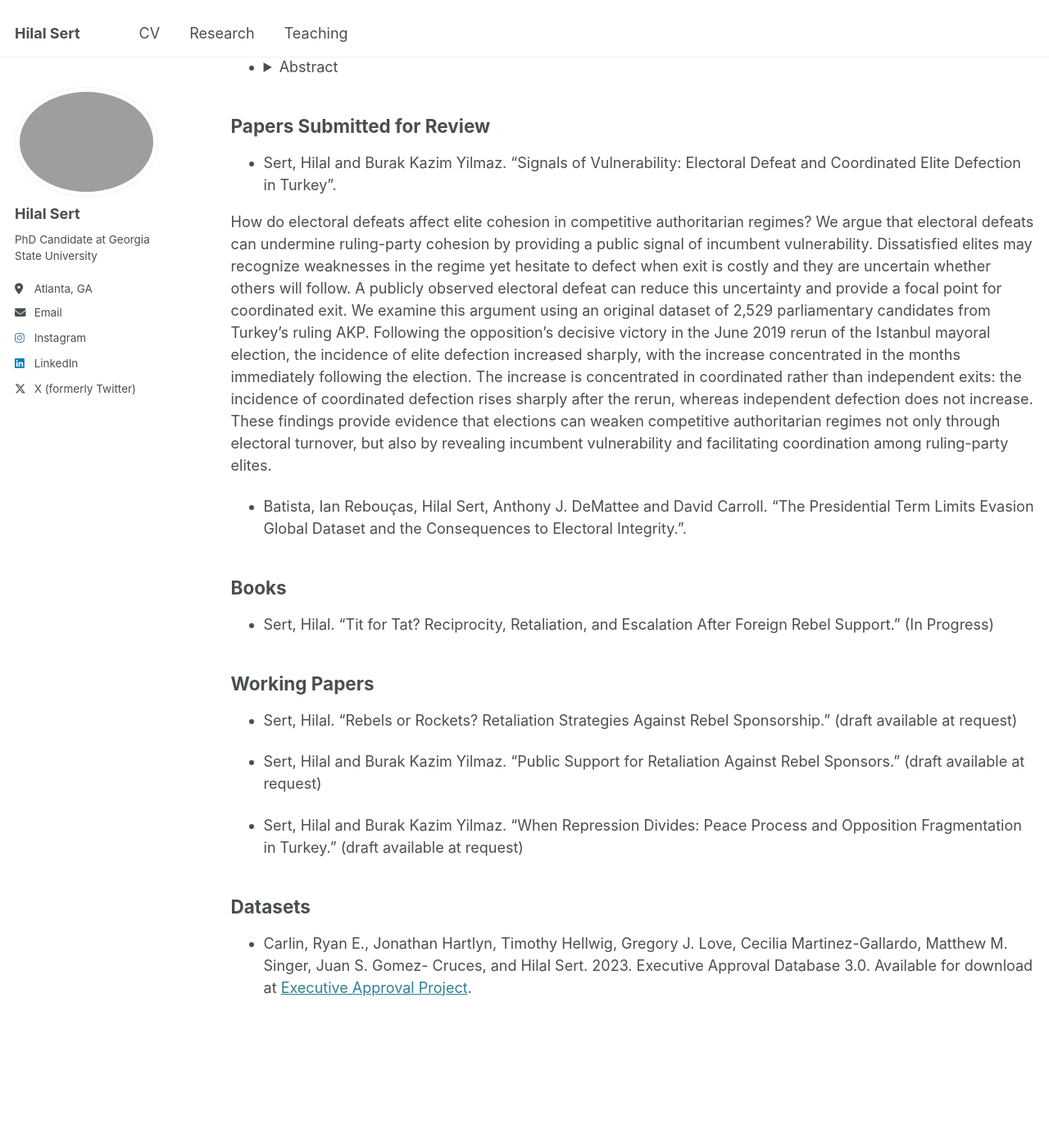
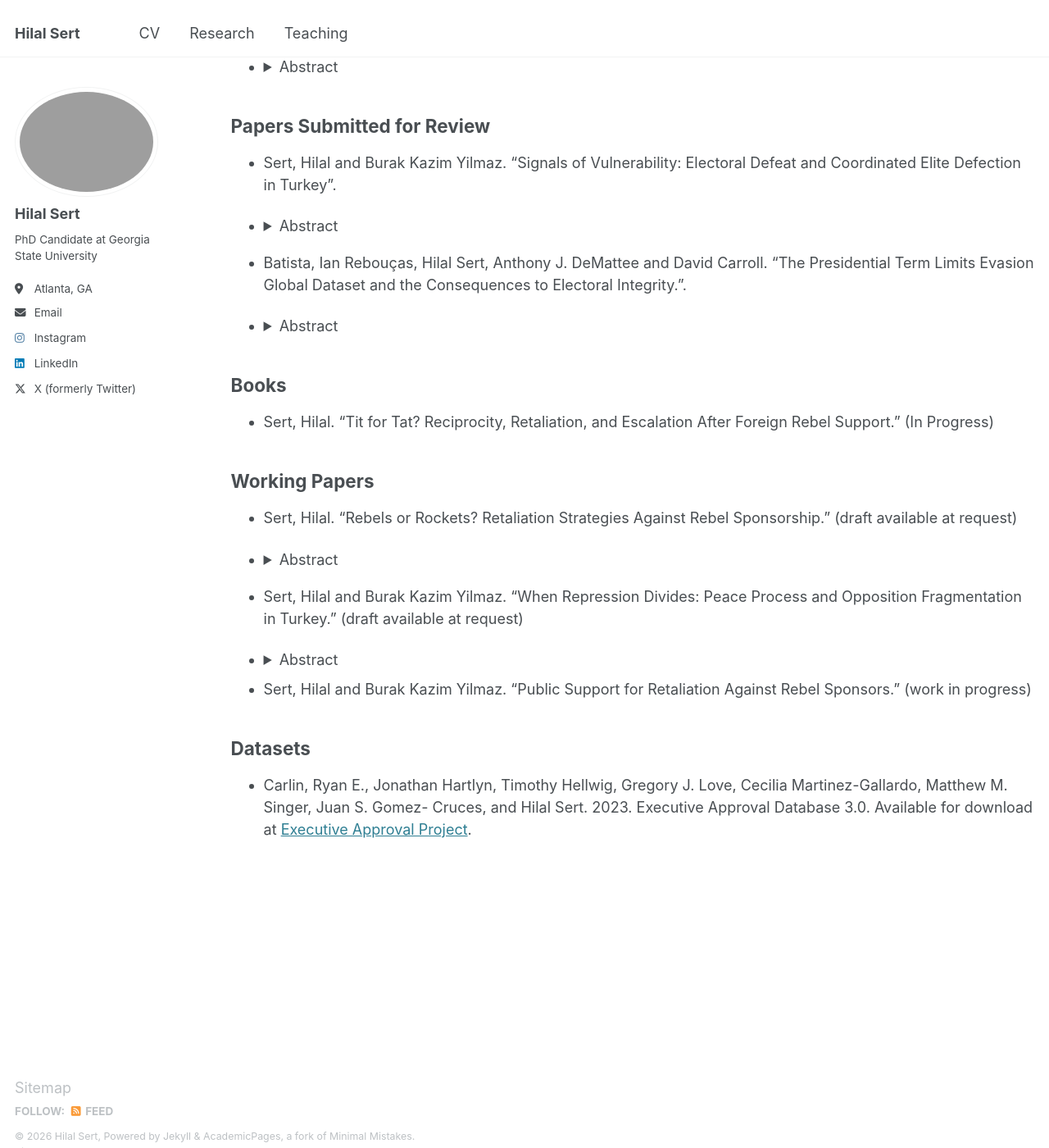
Before and after one commit to serthilal/serthilal.github.io, a Jekyll site: the page built from _pages/research.md, in a window 1280 px wide and 1400 px high, scrolled down 333 px. Shown: the whole window at 82% size. Built offline with Jekyll 4.4.1, drawn with Linux system fonts in a browser that asks for light colours.

Commit message:
Update research.md

```diff
--- a/_pages/research.md
+++ b/_pages/research.md
@@ -22,9 +22,15 @@ I study the impact of foreign rebel support on interstate relations. Specificall
 
 - Sert, Hilal and Burak Kazim Yilmaz. “Signals of Vulnerability: Electoral Defeat and Coordinated Elite Defection in Turkey”.
 
+-   <details>
+    <summary>Abstract</summary>
 How do electoral defeats affect elite cohesion in competitive authoritarian regimes? We argue that electoral defeats can undermine ruling-party cohesion by providing a public signal of incumbent vulnerability. Dissatisfied elites may recognize weaknesses in the regime yet hesitate to defect when exit is costly and they are uncertain whether others will follow. A publicly observed electoral defeat can reduce this uncertainty and provide a focal point for coordinated exit. We examine this argument using an original dataset of 2,529 parliamentary candidates from Turkey's ruling AKP. Following the opposition's decisive victory in the June 2019 rerun of the Istanbul mayoral election, the incidence of elite defection increased sharply, with the increase concentrated in the months immediately following the election. The increase is concentrated in coordinated rather than independent exits: the incidence of coordinated defection rises sharply after the rerun, whereas independent defection does not increase. These findings provide evidence that elections can weaken competitive authoritarian regimes not only through electoral turnover, but also by revealing incumbent vulnerability and facilitating coordination among ruling-party elites.
 
 - Batista, Ian Rebouças, Hilal Sert, Anthony J. DeMattee and David Carroll. “The Presidential Term Limits Evasion Global Dataset and the Consequences to Electoral Integrity.”.
+
+-   <details>
+    <summary>Abstract</summary>
+    Presidential term-limit evasion (TLE) is a significant driver of democratic backsliding and potentially undermines electoral integrity, yet this relationship warrants further causal investigation. This note presents the Presidential Term Limits Evasion Global Dataset, covering 676 presidential terms across 97 countries (1989–2023), as a new resource for studying this power-grabbing maneuver in democracies and its lasting consequences. The dataset covers original data collection for the modes of the TLE, Court Ruling, Legislative Amendment, or Popular Referendum, totaling 52 TLE cases. It also incorporates previous TLE coding efforts, becoming a comprehensive reference dataset on presidential TLE. To demonstrate the potential of the dataset, we apply a difference-in-differences approach to examine the relationship between different modes of TLE (Court, Legislative, Referendum) and several key electoral integrity measures, including electoral quality perception, Electoral Management Body autonomy, and election-day irregularities. Our findings confirm prior studies that court rulings TLEs are the most detrimental to electoral integrity. These findings strengthen causal claims about the impacts of TLE on electoral integrity and provide critical new insights into the institutional pathways through which TLE erodes democratic institutions and norms.
 
 ## Books
 
@@ -34,11 +40,18 @@ How do electoral defeats affect elite cohesion in competitive authoritarian regi
 
 - Sert, Hilal. “Rebels or Rockets? Retaliation Strategies Against Rebel Sponsorship.” (draft available at request)
 
-- Sert, Hilal and Burak Kazim Yilmaz. “Public Support for Retaliation Against Rebel Sponsors.” (draft available at
-request)
+ - <details>
+    <summary>Abstract</summary>
+    Why does foreign rebel sponsorship generate retaliation but rarely immediate interstate war? This article develops a theory of retaliatory repertoires in response to foreign support for rebel groups. I argue that targeted states often respond through within-domain reciprocity: supporting rebels against the original sponsor allows them to impose costs, signal resolve, and preserve strategic flexibility while limiting the risks of direct military escalation. Direct force can also communicate resolve, but more severe uses of force carry higher escalation costs. Using global data on foreign rebel support and militarized interstate disputes, I show that prior rebel-support targeting increases the likelihood of subsequent responses and that these responses are concentrated in less escalatory instruments. Targeted states are most likely to respond with rebel support, less likely to use proportionate force, and least likely to escalate to war-level force. Conditional analyses show that rebel-group availability is the strongest predictor of response, while shared ethnic ties and relative economic capacity shape more selective parts of the retaliatory repertoire. Responder trade dependence, by contrast, provides limited evidence of a systematic constraint on retaliation. The article contributes to research on proxy warfare, coercive signaling, and conflict escalation by showing how states respond across domains without necessarily crossing the threshold into interstate war.
 
-- Sert, Hilal and Burak Kazim Yilmaz. “When Repression Divides: Peace Process and Opposition Fragmentation
-in Turkey.” (draft available at request)
+- Sert, Hilal and Burak Kazim Yilmaz. “When Repression Divides: Peace Process and Opposition Fragmentation in Turkey.” (draft available at request)
+
+-  <details>
+    <summary>Abstract</summary>
+    This paper examines how Turkish politicians framed repression against the main opposition during a period also shaped by a peace process between the government and Kurdish insurgents. We argue that repression is not only a coercive act, but also a communication and agenda-setting problem: its political costs depend partly on whether opposition actors converge around a shared interpretation of the crisis. Using LLM-assisted coding of 216,628 social media posts by 590 Turkish politicians from March 1 to July 30, 2026, the analysis finds that opposition discourse was fragmented. Politicians most directly affected by the crackdown were especially likely to foreground repression against the main opposition, while pro-Kurdish opposition politicians were more likely to emphasize repression not centered on the main opposition party and the peace process; nationalist opposition politicians were less active on repression frames. Government-aligned politicians, by contrast, were more likely to emphasize foreign policy and security. The broader lesson is that authoritarian governments can exploit politically charged issues to divide opposition blocs and lower the political costs of repression. Peace processes, for example, can become wedge issues that weaken opposition solidarity.
+
+- Sert, Hilal and Burak Kazim Yilmaz. “Public Support for Retaliation Against Rebel Sponsors.” (work in progress)
+
 
 ## Datasets
 
```
